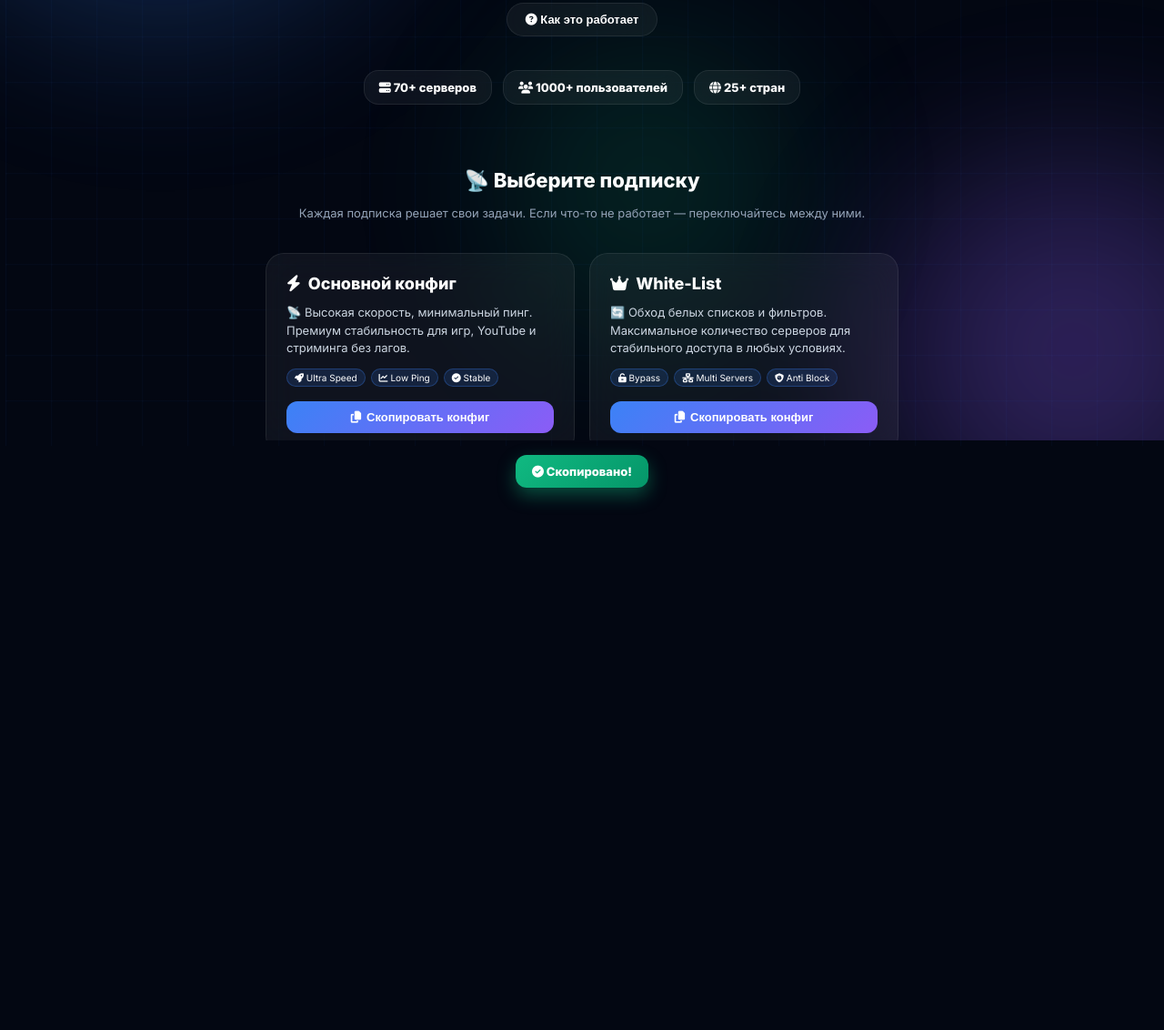
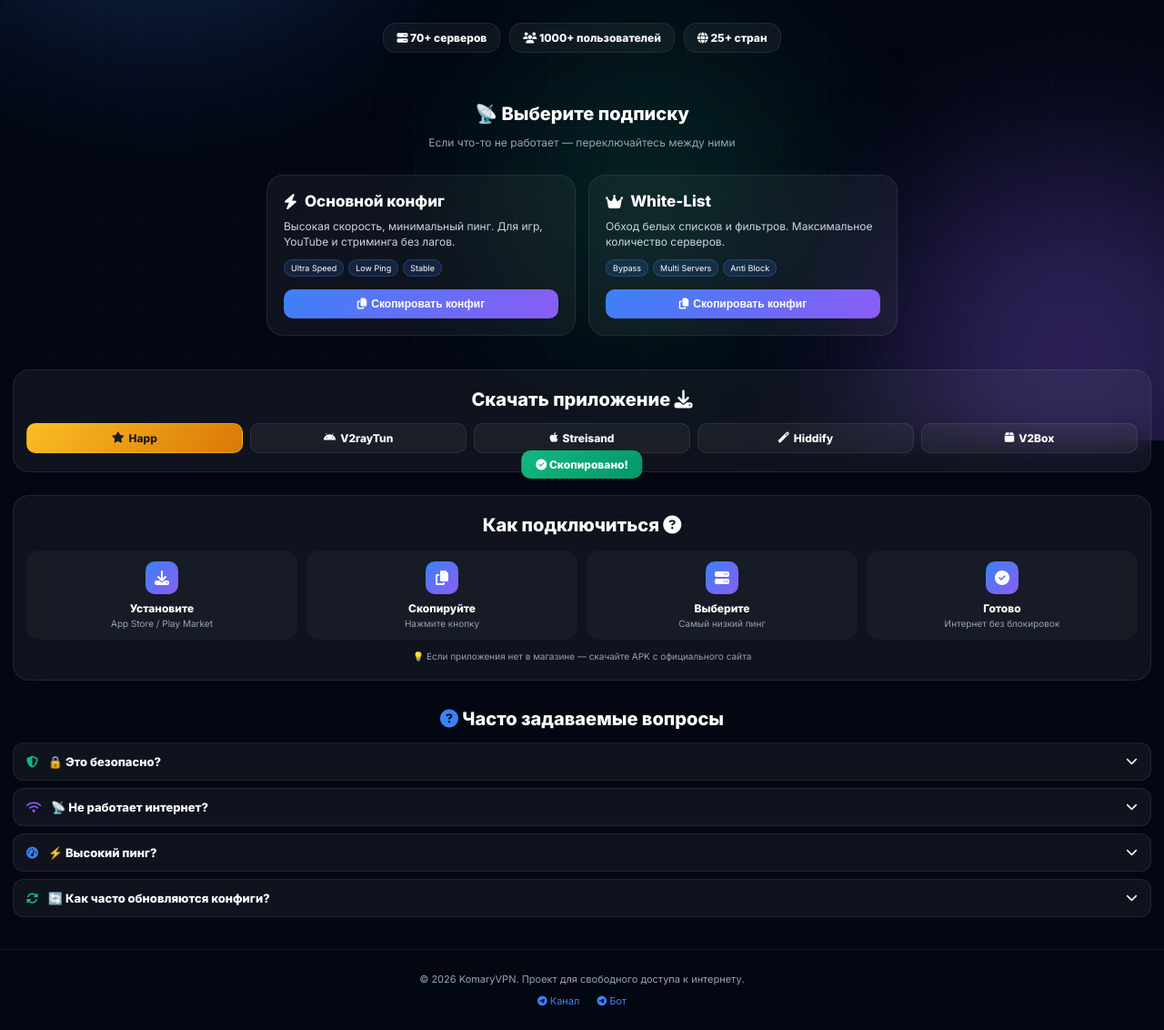
Before and after one commit to kama55726/kama55726.github.io, a plain HTML site: page index.html in a window 1280 px wide. Shown: the part 316-1448 px from the top of the page at 91% size. Before the commit the page ends 800 px from the top, so only its background shows below. Drawn offline with Linux system fonts and the light colour scheme.

Commit message:
Update index.html

```diff
--- a/index.html
+++ b/index.html
@@ -34,10 +34,7 @@ html{
   scroll-behavior:smooth;
   scroll-padding-top:80px;
   overflow-x:hidden;
-  overflow-y:auto;
-  position:fixed;
   width:100%;
-  height:100%;
 }
 
 body{
@@ -47,10 +44,8 @@ body{
   background:var(--bg);
   color:white;
   overflow-x:hidden;
-  overflow-y:auto;
-  position:relative;
   width:100%;
-  height:100%;
+  min-height:100vh;
   -webkit-overflow-scrolling:touch;
 }
 
@@ -143,16 +138,18 @@ body{
   100%{transform:translate(50px,50px);}
 }
 
-/* Header */
+/* Header - исправлен, кнопки не плывут */
 .header{
   display:flex;
   justify-content:space-between;
   align-items:center;
-  padding:12px 5%;
+  flex-wrap:nowrap;
+  gap:8px;
+  padding:12px 16px;
   position:sticky;
   top:0;
   z-index:1000;
-  background:rgba(3,7,18,.85);
+  background:rgba(3,7,18,.9);
   backdrop-filter:blur(22px);
   border-bottom:1px solid var(--glass-border);
   animation:slideDown 0.6s ease;
@@ -165,7 +162,7 @@ body{
 }
 
 .logo{
-  font-size:20px;
+  font-size:18px;
   background:linear-gradient(135deg,var(--primary),var(--secondary));
   -webkit-background-clip:text;
   background-clip:text;
@@ -175,26 +172,29 @@ body{
   cursor:pointer;
   transition:0.3s;
   white-space:nowrap;
+  flex-shrink:0;
 }
-.logo:hover{transform:scale(1.05);}
+.logo:active{transform:scale(0.98);}
 
 .nav-links{
   display:flex;
   gap:12px;
+  flex-shrink:0;
 }
 
 .nav-links a{
   color:#94a3b8;
-  font-size:14px;
+  font-size:13px;
   text-decoration:none;
   transition:0.3s;
   position:relative;
   white-space:nowrap;
+  padding:4px 0;
 }
 .nav-links a::after{
   content:'';
   position:absolute;
-  bottom:-5px;
+  bottom:-2px;
   left:0;
   width:0;
   height:2px;
@@ -206,30 +206,25 @@ body{
 
 .tg-btn{
   background:linear-gradient(135deg,#229ED9,#1b8ec6);
-  padding:8px 14px;
+  padding:6px 12px;
   border-radius:999px;
   color:white;
   text-decoration:none;
   font-weight:800;
-  font-size:13px;
+  font-size:12px;
   display:flex;
-  gap:6px;
+  gap:4px;
   align-items:center;
   transition:0.3s;
-  animation:pulseGlow 2s infinite;
   white-space:nowrap;
+  flex-shrink:0;
 }
-.tg-btn:hover{transform:translateY(-3px) scale(1.05);box-shadow:0 15px 35px rgba(34,158,217,.5);}
-
-@keyframes pulseGlow{
-  0%,100%{box-shadow:0 5px 15px rgba(34,158,217,.3);}
-  50%{box-shadow:0 5px 30px rgba(34,158,217,.6);}
-}
+.tg-btn:active{transform:scale(0.96);}
 
 /* Hero */
 .hero{
   text-align:center;
-  padding:60px 16px 40px;
+  padding:40px 16px 30px;
   position:relative;
 }
 
@@ -238,7 +233,7 @@ body{
   padding:6px 14px;
   border-radius:999px;
   background:linear-gradient(135deg,var(--primary),var(--secondary));
-  font-size:11px;
+  font-size:10px;
   font-weight:900;
   letter-spacing:1px;
   animation:pulseScale 2.5s infinite;
@@ -251,8 +246,8 @@ body{
 }
 
 h1{
-  font-size:clamp(28px,8vw,44px);
-  margin:15px 0;
+  font-size:clamp(26px,7vw,42px);
+  margin:12px 0;
   background:linear-gradient(135deg,#fff,var(--primary),var(--secondary));
   -webkit-background-clip:text;
   background-clip:text;
@@ -269,17 +264,17 @@ h1{
 .stats{
   display:flex;
   justify-content:center;
-  gap:12px;
+  gap:10px;
   flex-wrap:wrap;
-  margin-top:25px;
+  margin-top:20px;
 }
 
 .stat{
   background:var(--glass);
-  padding:10px 16px;
-  border-radius:16px;
+  padding:8px 14px;
+  border-radius:14px;
   font-weight:700;
-  font-size:13px;
+  font-size:12px;
   backdrop-filter:blur(10px);
   border:1px solid var(--glass-border);
   transition:0.3s;
@@ -288,29 +283,29 @@ h1{
 .stat:nth-child(1){animation-delay:0.2s;}
 .stat:nth-child(2){animation-delay:0.3s;}
 .stat:nth-child(3){animation-delay:0.4s;}
-.stat:hover{transform:translateY(-3px);border-color:var(--primary);}
+.stat:active{transform:scale(0.96);}
 
 /* Секции */
 .section-title{
   text-align:center;
-  margin:30px 0 15px;
-  font-size:22px;
+  margin:25px 0 12px;
+  font-size:20px;
   font-weight:800;
 }
 .section-subtitle{
   text-align:center;
   color:#94a3b8;
-  margin-bottom:20px;
-  font-size:13px;
+  margin-bottom:16px;
+  font-size:12px;
   padding:0 16px;
 }
 
 .grid{
   display:flex;
   justify-content:center;
-  gap:16px;
+  gap:14px;
   flex-wrap:wrap;
-  padding:16px;
+  padding:12px;
   max-width:100%;
   margin:0 auto;
 }
@@ -318,12 +313,12 @@ h1{
 .card{
   width:100%;
   max-width:340px;
-  padding:22px;
-  border-radius:20px;
+  padding:18px;
+  border-radius:18px;
   background:var(--glass);
   backdrop-filter:blur(20px);
   border:1px solid var(--glass-border);
-  transition:0.4s cubic-bezier(0.2,0.9,0.4,1.1);
+  transition:0.3s;
   position:relative;
   overflow:hidden;
 }
@@ -337,69 +332,67 @@ h1{
   background:linear-gradient(90deg,transparent,rgba(255,255,255,0.1),transparent);
   transition:left 0.5s;
 }
-.card:hover::before{left:100%;}
-.card:hover{
-  transform:translateY(-8px);
-  border-color:rgba(59,130,246,0.5);
-  box-shadow:0 20px 40px rgba(0,0,0,0.4);
+.card:active::before{left:100%;}
+.card:active{
+  transform:scale(0.98);
 }
 
 .card h3{
   display:flex;
   align-items:center;
   gap:8px;
-  font-size:18px;
-  margin-bottom:12px;
+  font-size:17px;
+  margin-bottom:10px;
 }
-.card p{color:#cbd5e1;font-size:13px;line-height:1.5;margin-bottom:12px;}
+.card p{color:#cbd5e1;font-size:12px;line-height:1.4;margin-bottom:10px;}
 
-.tags{display:flex;flex-wrap:wrap;gap:6px;margin-bottom:16px;}
+.tags{display:flex;flex-wrap:wrap;gap:5px;margin-bottom:14px;}
 .tag{
-  font-size:10px;
-  padding:3px 8px;
+  font-size:9px;
+  padding:3px 7px;
   border-radius:999px;
   background:rgba(59,130,246,0.15);
   border:1px solid rgba(59,130,246,0.3);
 }
 
 .btn{
-  padding:10px;
+  padding:9px;
   border:none;
-  border-radius:12px;
+  border-radius:10px;
   color:white;
   font-weight:800;
-  font-size:13px;
+  font-size:12px;
   background:linear-gradient(135deg,var(--primary),var(--secondary));
   cursor:pointer;
   display:flex;
   align-items:center;
   justify-content:center;
-  gap:6px;
-  transition:0.3s;
+  gap:5px;
+  transition:0.2s;
   width:100%;
 }
-.btn:hover{transform:scale(1.02);box-shadow:0 8px 20px rgba(59,130,246,0.3);}
+.btn:active{transform:scale(0.97);}
 
 /* Инструкция */
 .instruction-wrap{
   max-width:100%;
-  margin:30px auto;
-  padding:0 16px;
+  margin:25px auto;
+  padding:0 14px;
 }
 
 .instruction-card{
   background:var(--glass);
   border:1px solid var(--glass-border);
-  border-radius:20px;
-  padding:24px 16px;
+  border-radius:18px;
+  padding:20px 14px;
   backdrop-filter:blur(20px);
 }
 
 .steps{
   display:grid;
   grid-template-columns:repeat(2,1fr);
-  gap:12px;
-  margin-top:20px;
+  gap:10px;
+  margin-top:16px;
 }
 
 @media(min-width:600px){
@@ -408,68 +401,56 @@ h1{
 
 .step{
   background:rgba(255,255,255,0.03);
-  padding:14px;
-  border-radius:16px;
-  transition:0.4s cubic-bezier(0.2,0.9,0.4,1.1);
+  padding:12px;
+  border-radius:14px;
+  transition:0.3s;
   text-align:center;
-  cursor:pointer;
 }
-
-.step:hover{
-  transform:translateY(-5px);
-  background:rgba(59,130,246,0.15);
-  box-shadow:0 10px 20px rgba(59,130,246,0.2);
+.step:active{
+  transform:scale(0.96);
+  background:rgba(59,130,246,0.2);
 }
 
 .step-icon{
-  width:40px;
-  height:40px;
-  margin:0 auto 10px;
+  width:36px;
+  height:36px;
+  margin:0 auto 8px;
   background:linear-gradient(135deg,var(--primary),var(--secondary));
-  border-radius:12px;
+  border-radius:10px;
   display:flex;
   align-items:center;
   justify-content:center;
-  font-size:18px;
-  transition:0.3s;
+  font-size:16px;
 }
 
-.step:hover .step-icon{
-  transform:scale(1.1);
-}
-
-.step h4{margin:8px 0 4px;font-size:13px;}
-.step p{margin:0;color:#94a3b8;font-size:11px;}
+.step h4{margin:6px 0 3px;font-size:12px;}
+.step p{margin:0;color:#94a3b8;font-size:10px;}
 
 /* Apps grid */
 .apps-grid{
   display:grid;
-  grid-template-columns:repeat(auto-fit,minmax(120px,1fr));
-  gap:10px;
-  margin-top:16px;
+  grid-template-columns:repeat(auto-fit,minmax(100px,1fr));
+  gap:8px;
+  margin-top:14px;
 }
 
 .app-btn{
   display:flex;
   align-items:center;
   justify-content:center;
-  gap:6px;
-  padding:10px;
-  border-radius:12px;
+  gap:5px;
+  padding:8px;
+  border-radius:10px;
   text-decoration:none;
   color:white;
   font-weight:700;
-  font-size:13px;
+  font-size:12px;
   background:rgba(255,255,255,0.05);
   border:1px solid var(--glass-border);
-  transition:0.4s cubic-bezier(0.2,0.9,0.4,1.1);
+  transition:0.2s;
 }
-
-.app-btn:hover{
-  transform:translateY(-4px);
-  border-color:var(--primary);
-  background:rgba(59,130,246,0.15);
-  box-shadow:0 8px 20px rgba(59,130,246,0.2);
+.app-btn:active{
+  transform:scale(0.96);
 }
 
 /* Выделенная кнопка HAPP */
@@ -479,75 +460,71 @@ h1{
   color: #1a1a2e;
   font-weight: 800;
 }
-
-.app-btn.popular:hover {
-  transform: translateY(-4px);
-  background: linear-gradient(135deg, #fcd34d, #f59e0b);
-  box-shadow: 0 8px 20px rgba(251,191,36,0.4);
+.app-btn.popular:active {
+  transform: scale(0.96);
 }
-
 .app-btn.popular i:first-child {
   color: #1a1a2e;
 }
 
 /* Как работает кнопка */
 .how-btn{
-  margin-top:16px;
-  padding:10px 20px;
+  margin-top:14px;
+  padding:8px 18px;
   border-radius:999px;
   border:1px solid var(--glass-border);
   background:var(--glass);
   color:white;
   font-weight:800;
-  font-size:13px;
+  font-size:12px;
   cursor:pointer;
   backdrop-filter:blur(20px);
-  transition:0.3s;
+  transition:0.2s;
 }
-.how-btn:hover{transform:scale(1.03);border-color:var(--primary);}
+.how-btn:active{transform:scale(0.97);}
 
 .how-panel{
   max-height:0;
   overflow:hidden;
   transition:max-height 0.5s cubic-bezier(0.33,1,0.68,1), padding 0.4s ease;
   background:rgba(255,255,255,0.04);
-  border-radius:16px;
-  margin-top:12px;
+  border-radius:14px;
+  margin-top:10px;
   text-align:left;
   color:#cbd5e1;
-  font-size:13px;
+  font-size:12px;
 }
 .how-panel.show{
   max-height:400px;
-  padding:16px;
+  padding:14px;
 }
 
 /* FAQ секция */
 .faq-section{
   max-width:100%;
-  margin:40px auto 30px;
-  padding:0 16px;
+  margin:30px auto 25px;
+  padding:0 14px;
 }
 
 .faq-grid{
   display:grid;
-  gap:10px;
-  margin-top:16px;
+  gap:8px;
+  margin-top:14px;
 }
 
 .faq-item{
   background:var(--glass);
-  border-radius:14px;
+  border-radius:12px;
   border:1px solid var(--glass-border);
-  transition:0.3s;
+  transition:0.2s;
   cursor:pointer;
 }
-.faq-item:hover{transform:translateX(3px);border-color:var(--primary);}
+.faq-item:active{transform:scale(0.99);}
 
 .faq-question{
-  padding:14px 16px;
+  padding:12px 14px;
   font-weight:800;
-  font-size:14px;
+  font-size:13px;
   display:flex;
   justify-content:space-between;
   align-items:center;
@@ -563,31 +540,30 @@ h1{
 .faq-answer{
   max-height:0;
   overflow:hidden;
-  padding:0 16px;
+  padding:0 14px;
   color:#cbd5e1;
-  font-size:13px;
-  line-height:1.5;
+  font-size:12px;
+  line-height:1.4;
   transition:max-height 0.5s cubic-bezier(0.33,1,0.68,1), padding 0.3s ease, opacity 0.3s ease;
   opacity:0;
 }
 
 .faq-item.active .faq-answer{
   max-height:250px;
-  padding:0 16px 14px 16px;
+  padding:0 14px 12px 14px;
   opacity:1;
 }
 
 /* Footer */
 .footer{
-  margin-top:40px;
-  padding:30px 16px;
+  margin-top:35px;
+  padding:25px 16px;
   text-align:center;
   color:#94a3b8;
   border-top:1px solid var(--glass-border);
-  font-size:12px;
+  font-size:11px;
 }
-.footer a{color:var(--primary);margin:0 8px;text-decoration:none;transition:0.3s;font-size:12px;}
-.footer a:hover{color:var(--secondary);}
+.footer a{color:var(--primary);margin:0 8px;text-decoration:none;font-size:11px;}
 
 /* Toast */
 .toast{
@@ -596,22 +572,20 @@ h1{
   left:50%;
   transform:translateX(-50%) translateY(200%);
   background:linear-gradient(135deg,var(--accent),var(--accent-dark));
-  padding:10px 18px;
-  border-radius:12px;
+  padding:8px 16px;
+  border-radius:10px;
   font-weight:800;
-  font-size:13px;
-  transition:0.4s cubic-bezier(0.68,-0.55,0.265,1.55);
+  font-size:12px;
+  transition:0.3s;
   z-index:1000;
-  box-shadow:0 8px 20px rgba(16,185,129,0.4);
   white-space:nowrap;
 }
 .toast.show{transform:translateX(-50%) translateY(0);}
 
 /* Scrollbar */
-::-webkit-scrollbar{width:4px;}
+::-webkit-scrollbar{width:3px;}
 ::-webkit-scrollbar-track{background:var(--bg);}
 ::-webkit-scrollbar-thumb{background:var(--primary);border-radius:4px;}
-::-webkit-scrollbar-thumb:hover{background:var(--secondary);}
 </style>
 </head>
 <body>
@@ -625,11 +599,11 @@ h1{
 
 <header class="header">
   <div class="logo" onclick="window.scrollTo({top:0,behavior:'smooth'})">⚡ KOMARY VPN</div>
-  <nav class="nav-links">
+  <div class="nav-links">
     <a href="#subs">Конфиги</a>
     <a href="#instruction">Инструкция</a>
     <a href="#faq">FAQ</a>
-  </nav>
+  </div>
   <a class="tg-btn" href="https://t.me/KomaryVpnBot" target="_blank">
     <i class="fab fa-telegram"></i> Bot
   </a>
@@ -644,10 +618,10 @@ h1{
     <i class="fas fa-question-circle"></i> Как это работает
   </button>
   <div class="how-panel" id="howPanel">
-    <div style="display:grid;gap:10px;">
-      <div><i class="fas fa-lock" style="color:var(--primary);width:22px;"></i> <strong>VLESS + Reality</strong> — современный защищённый протокол для обхода блокировок</div>
-      <div><i class="fas fa-mobile-alt" style="color:var(--secondary);width:22px;"></i> <strong>Happ / V2rayTun</strong> — удобные клиенты для всех платформ</div>
-      <div><i class="fas fa-plug" style="color:var(--accent);width:22px;"></i> <strong>Простое подключение</strong> — скопировал → вставил → работает</div>
+    <div style="display:grid;gap:8px;">
+      <div><i class="fas fa-lock" style="color:var(--primary);width:20px;"></i> <strong>VLESS + Reality</strong> — современный защищённый протокол</div>
+      <div><i class="fas fa-mobile-alt" style="color:var(--secondary);width:20px;"></i> <strong>Happ / V2rayTun</strong> — удобные клиенты</div>
+      <div><i class="fas fa-plug" style="color:var(--accent);width:20px;"></i> <strong>Простое подключение</strong> — скопировал → вставил → работает</div>
     </div>
   </div>
 
@@ -658,19 +632,19 @@ h1{
   </div>
 </section>
 
-<div style="text-align:center;margin:15px 0 5px;">
+<div style="text-align:center;margin:10px 0 5px;">
   <div class="section-title" id="subs">📡 Выберите подписку</div>
-  <div class="section-subtitle">Каждая подписка решает свои задачи. Если что-то не работает — переключайтесь между ними.</div>
+  <div class="section-subtitle">Если что-то не работает — переключайтесь между ними</div>
 </div>
 
 <section class="grid">
   <div class="card">
     <h3><i class="fas fa-bolt"></i> Основной конфиг</h3>
-    <p>📡 Высокая скорость, минимальный пинг. Премиум стабильность для игр, YouTube и стриминга без лагов.</p>
+    <p>Высокая скорость, минимальный пинг. Для игр, YouTube и стриминга без лагов.</p>
     <div class="tags">
-      <span class="tag"><i class="fas fa-rocket"></i> Ultra Speed</span>
-      <span class="tag"><i class="fas fa-chart-line"></i> Low Ping</span>
-      <span class="tag"><i class="fas fa-check-circle"></i> Stable</span>
+      <span class="tag">Ultra Speed</span>
+      <span class="tag">Low Ping</span>
+      <span class="tag">Stable</span>
     </div>
     <button class="btn" onclick="copy('https://raw.githubusercontent.com/kama55726/KomaryServers/refs/heads/main/KomaryServ')">
       <i class="fas fa-copy"></i> Скопировать конфиг
@@ -679,11 +653,11 @@ h1{
 
   <div class="card">
     <h3><i class="fas fa-crown"></i> White-List</h3>
-    <p>🔄 Обход белых списков и фильтров. Максимальное количество серверов для стабильного доступа в любых условиях.</p>
+    <p>Обход белых списков и фильтров. Максимальное количество серверов.</p>
     <div class="tags">
-      <span class="tag"><i class="fas fa-unlock-alt"></i> Bypass</span>
-      <span class="tag"><i class="fas fa-network-wired"></i> Multi Servers</span>
-      <span class="tag"><i class="fas fa-shield-virus"></i> Anti Block</span>
+      <span class="tag">Bypass</span>
+      <span class="tag">Multi Servers</span>
+      <span class="tag">Anti Block</span>
     </div>
     <button class="btn" onclick="copy('https://raw.githubusercontent.com/kama55726/KomaryServers/main/White-List-2')">
       <i class="fas fa-copy"></i> Скопировать конфиг
@@ -695,11 +669,9 @@ h1{
 <section class="instruction-wrap">
   <div class="instruction-card">
     <div class="section-title" style="margin-top:0;">Скачать приложение <i class="fas fa-download"></i></div>
-
     <div class="apps-grid">
       <a class="app-btn popular" href="https://www.happ.su/main/ru" target="_blank">
-        <i class="fas fa-star"></i>
-        Happ
+        <i class="fas fa-star"></i> Happ
       </a>
       <a class="app-btn" href="https://play.google.com/store/apps/details?id=com.v2raytun.android" target="_blank">
         <i class="fab fa-android"></i> V2rayTun
@@ -722,12 +694,12 @@ h1{
   <div class="instruction-card">
     <div class="section-title" style="margin-top:0;">Как подключиться <i class="fas fa-question-circle"></i></div>
     <div class="steps">
-      <div class="step"><div class="step-icon"><i class="fas fa-download"></i></div><h4>Установите приложение</h4><p>App Store / Play Market</p></div>
-      <div class="step"><div class="step-icon"><i class="fas fa-copy"></i></div><h4>Скопируйте конфиг</h4><p>Нажмите кнопку</p></div>
-      <div class="step"><div class="step-icon"><i class="fas fa-server"></i></div><h4>Выберите сервер</h4><p>Самый низкий пинг</p></div>
+      <div class="step"><div class="step-icon"><i class="fas fa-download"></i></div><h4>Установите</h4><p>App Store / Play Market</p></div>
+      <div class="step"><div class="step-icon"><i class="fas fa-copy"></i></div><h4>Скопируйте</h4><p>Нажмите кнопку</p></div>
+      <div class="step"><div class="step-icon"><i class="fas fa-server"></i></div><h4>Выберите</h4><p>Самый низкий пинг</p></div>
       <div class="step"><div class="step-icon"><i class="fas fa-check-circle"></i></div><h4>Готово</h4><p>Интернет без блокировок</p></div>
     </div>
-    <div style="margin-top:16px;color:#94a3b8;font-size:11px;text-align:center;">
+    <div style="margin-top:12px;color:#94a3b8;font-size:10px;text-align:center;">
       💡 Если приложения нет в магазине — скачайте APK с официального сайта
     </div>
   </div>
@@ -744,35 +716,35 @@ h1{
         <span><i class="fas fa-shield-alt" style="color:var(--accent);margin-right:8px;"></i> 🔒 Это безопасно?</span>
         <i class="fas fa-chevron-down"></i>
       </div>
-      <div class="faq-answer">✅ Да, используется протокол VLESS + Reality. Всё соединение полностью зашифровано, логи не хранятся. Ваши данные в безопасности.</div>
+      <div class="faq-answer">✅ Да, используется протокол VLESS + Reality. Всё соединение полностью зашифровано, логи не хранятся.</div>
     </div>
     <div class="faq-item" onclick="toggleFaq(this)">
       <div class="faq-question">
         <span><i class="fas fa-wifi" style="color:var(--secondary);margin-right:8px;"></i> 📡 Не работает интернет?</span>
         <i class="fas fa-chevron-down"></i>
       </div>
-      <div class="faq-answer">🔄 Переключите конфиг: попробуйте Основной → White-List. Также можно сменить сервер в приложении на другой.</div>
+      <div class="faq-answer">🔄 Переключите конфиг: Основной → White-List. Или смените сервер в приложении.</div>
     </div>
     <div class="faq-item" onclick="toggleFaq(this)">
       <div class="faq-question">
         <span><i class="fas fa-tachometer-alt" style="color:var(--primary);margin-right:8px;"></i> ⚡ Высокий пинг?</span>
         <i class="fas fa-chevron-down"></i>
       </div>
-      <div class="faq-answer">🌍 Выберите сервер поближе к вашему региону в приложении. Рекомендуем сервера в Европе для России и СНГ.</div>
+      <div class="faq-answer">🌍 Выберите сервер поближе к вашему региону. Рекомендуем сервера в Европе.</div>
     </div>
     <div class="faq-item" onclick="toggleFaq(this)">
       <div class="faq-question">
         <span><i class="fas fa-sync-alt" style="color:var(--accent);margin-right:8px;"></i> 🔄 Как часто обновляются конфиги?</span>
         <i class="fas fa-chevron-down"></i>
       </div>
-      <div class="faq-answer">📅 Конфиги обновляются ежедневно. Сервера живут 1-3 дня, добавляются новые еженедельно.</div>
+      <div class="faq-answer">📅 Конфиги обновляются ежедневно. Сервера живут 1-3 дня.</div>
     </div>
   </div>
 </section>
 
 <footer class="footer">
   <div>© 2026 KomaryVPN. Проект для свободного доступа к интернету.</div>
-  <div style="margin-top:12px;">
+  <div style="margin-top:10px;">
     <a href="https://t.me/KomaryVpn"><i class="fab fa-telegram"></i> Канал</a>
     <a href="https://t.me/KomaryVpnBot"><i class="fab fa-telegram-plane"></i> Бот</a>
   </div>
```
